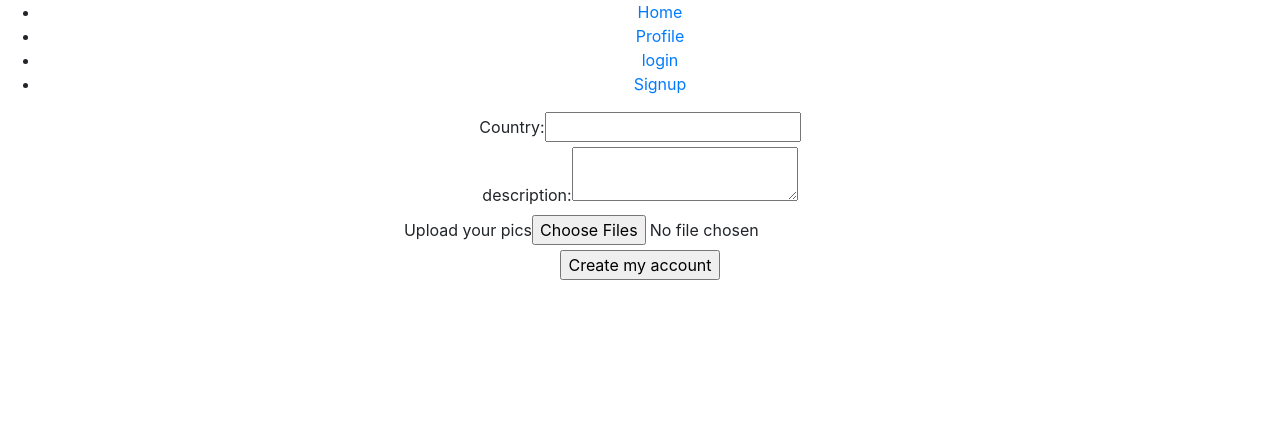
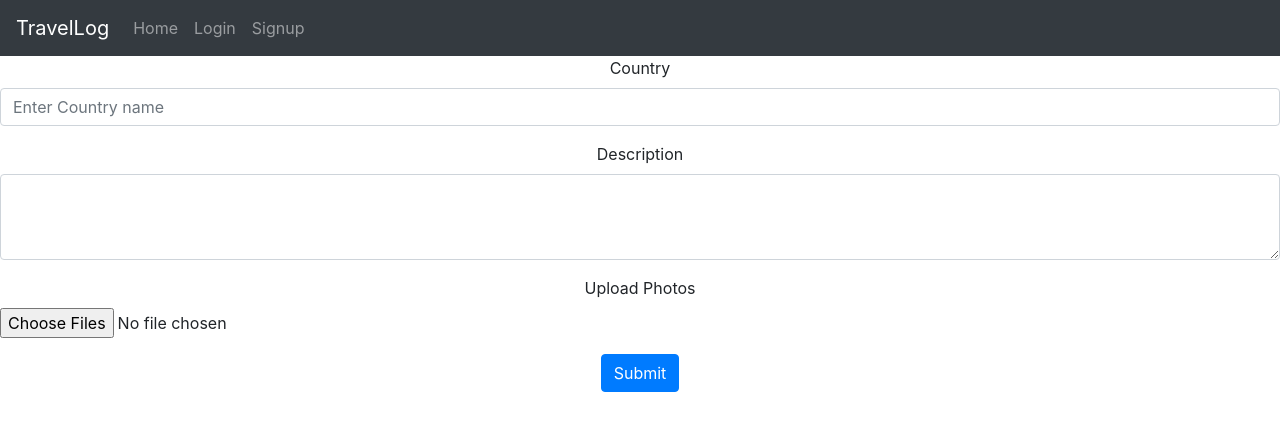
Before and after one commit to mjones1818/travel_log_frontend, a React (Create React App) app: page /trips/new in a window 1280 px wide. Shown: the top 430 px of the page. Built offline with nearby package versions, Linux system fonts and the light colour scheme.

Commit message:
bootstrap navbar

```diff
--- a/src/App.css
+++ b/src/App.css
@@ -50,3 +50,17 @@
   position: relative;
   margin: auto;
 }
+
+.trip-container {
+  margin-left: 10%;
+  margin-right: 10%;
+}
+
+.card {
+  min-width: 18rem !important;
+  max-width: 18rem !important;
+}
+
+#logout-button {
+  text-align: right !important;
+}
--- a/src/App.js
+++ b/src/App.js
@@ -5,7 +5,7 @@ import Login from './components/login'
 import { BrowserRouter as Router, Route, Switch } from 'react-router-dom';
 import Profile from './components/profile'
 import {connect} from 'react-redux'
-import NavBar from './components/navBar'
+import NavigationBar from './components/reactNavBar'
 import {logout} from './actions/users'
 import Signup from './components/signup'
 import {login} from './actions/users'
@@ -28,15 +28,12 @@ class App extends Component {
     })
   }
 
-  logout = () => {
-
-  }
 
   render() {
     return (
       <div className="App">
         <Router>
-          <NavBar currentUser={this.props.currentUser} logout={this.props.logout}/>
+          <NavigationBar currentUser={this.props.currentUser} logout={this.props.logout}/>
           <Switch>
             <Route exact path='/login' render={()=> <Login setCurrentUser={this.setCurrentUser}/>}/>
             <Route exact path='/profile' render={()=> {
@@ -65,7 +62,7 @@ const mapStateToProps = (state) => {
   }
 }
 
-// const mapDispatchToProps = dispatch => {
+// const patchToProps = dispatch => {
 //   return {
 //     logout: (user) => {
 //       dispatch(logout(user))
--- a/src/components/navBar.js
+++ b/src/components/navBar.js
@@ -1,5 +1,6 @@
 import React, {Component, Fragment} from 'react'
 import {Link} from 'react-router-dom'
+
 
 class NavBar extends Component {
   render() {
--- /dev/null
+++ b/src/components/reactNavBar.js
@@ -0,0 +1,43 @@
+import Navbar from 'react-bootstrap/Navbar'
+import React, {Component, Fragment} from 'react'
+import {Link} from 'react-router-dom'
+import {NavBar, Nav} from 'react-bootstrap'
+import { fetchTrips } from '../actions/trips'
+import {connect} from 'react-redux'
+import {logout} from '../actions/users'
+
+class NavigationBar extends Component {
+  render() {
+    return (
+        <>
+          <Navbar bg="dark" variant="dark" sticky='top'>
+            <Navbar.Brand href="#home">TravelLog</Navbar.Brand>
+            <Nav>
+              <Nav.Link as={Link} to='/'>Home</Nav.Link>
+              {this.props.currentUser ? (
+                <Fragment>
+                  <Nav.Link as={Link} to='/profile'>Profile</Nav.Link>
+                  <Nav.Link as={Link} to='/trips'>Trips</Nav.Link>
+                  <Nav.Link as={Link} to='/trips/new'>New Trip</Nav.Link>
+                  <Nav.Link id='logout-button' as={Link} to='/profile' onClick={this.props.logout}>Logout</Nav.Link>
+
+                </Fragment>
+              ): (
+                <Fragment>
+                  <Nav.Link as={Link} to='/login'>Login</Nav.Link>
+                  <Nav.Link as={Link} to='/signup'>Signup</Nav.Link>
+                </Fragment>
+              )}
+
+
+            </Nav>
+          </Navbar>
+        </>
+    )
+  }
+}
+
+
+
+
+export default NavigationBar
--- a/src/components/trips/createTrip.js
+++ b/src/components/trips/createTrip.js
@@ -2,6 +2,8 @@ import { DirectUpload } from 'activestorage'
 import React, { Component} from 'react'
 import {connect} from 'react-redux'
 import {tripAction, fetchTrips, trip, uploadFile} from '../../actions/trips'
+import Form from 'react-bootstrap/Form'
+import {Button} from 'react-bootstrap'
 
 class CreateTrip extends Component {
   state = {
@@ -104,7 +106,7 @@ class CreateTrip extends Component {
   render() {
     return (
       <div>
-        <form onSubmit={this.handleSubmit}>
+        {/* <form onSubmit={this.handleSubmit}>
           <label>Country:</label>
           <input type='text' name='country' value={this.state.country} onChange={this.handleOnChange}></input>
           <br></br>
@@ -114,8 +116,26 @@ class CreateTrip extends Component {
           <label>Upload your pics</label>
           <input type='file' name='images' multiple onChange={this.handleOnChange}></input>
           <br></br>
-          <input type='submit' value='Create my account'></input>
-        </form>
+          <input type='submit' value='Upload Trip'></input>
+        </form> */}
+
+        <Form onSubmit={this.handleSubmit}>
+          <Form.Group controlId="formBasicEmail">
+            <Form.Label>Country</Form.Label>
+            <Form.Control type="text" placeholder="Enter Country name" value={this.state.country} onChange={this.handleOnChange}/>
+          </Form.Group>
+
+          <Form.Group controlId="exampleForm.ControlTextarea1">
+            <Form.Label>Description</Form.Label>
+            <Form.Control as="textarea" rows={3} />
+          </Form.Group>
+          <Form.Group>
+            <Form.File id="exampleFormControlFile1" label="Upload Photos" multiple/>
+          </Form.Group>
+          <Button variant="primary" type="submit">
+            Submit
+          </Button>
+        </Form>
       </div>
     )
   }
--- a/src/components/trips/index.js
+++ b/src/components/trips/index.js
@@ -1,6 +1,6 @@
 import React from 'react'
 import {Link} from 'react-router-dom'
-import {Card} from 'react-bootstrap'
+import {Card, Button} from 'react-bootstrap'
 const url = process.env.NODE_ENV === 'production' ? 'https://radiant-retreat-79368.herokuapp.com' : 'http://localhost:3000'
 
 
@@ -8,13 +8,15 @@ const url = process.env.NODE_ENV === 'production' ? 'https://radiant-retreat-793
 const Trip = props => {
 
   return (
-    <Card>
+
+    <Card className= 'card' onClick={props.handleClick}>
       <Card.Img variant="top" src={`${url}/${props.trip.image_urls[0]}`} />
       <Card.Body>
         <Card.Title>{props.trip.country}</Card.Title>
         <Card.Text>
           {props.trip.text}
         </Card.Text>
+        <Link to={`trips/${props.trip.id}`}><Button variant="primary">View Trip</Button></Link>
       </Card.Body>
       <Card.Footer>
         <small className="text-muted"></small>
--- a/src/containers/trips.js
+++ b/src/containers/trips.js
@@ -2,14 +2,16 @@ import React, {Component} from 'react'
 import {connect} from 'react-redux'
 import Trip from '../components/trips/index'
 import {tripAction, fetchTrips} from '../actions/trips'
-import {Redirect} from 'react-router-dom'
+import {Redirect, Link, useHistory} from 'react-router-dom'
 import TripShow from '../components/trips/show'
-import {CardDeck} from 'react-bootstrap'
+// import {CardDeck} from 'react-bootstrap'
+import CardDeck from 'react-bootstrap/CardDeck'
 
 class TripContainer extends Component {
+
+
   handleClick = event => {
     console.log(event.target);
-    <Redirect to='/profile'/>
   }
 
   componentDidUpdate() {
```
